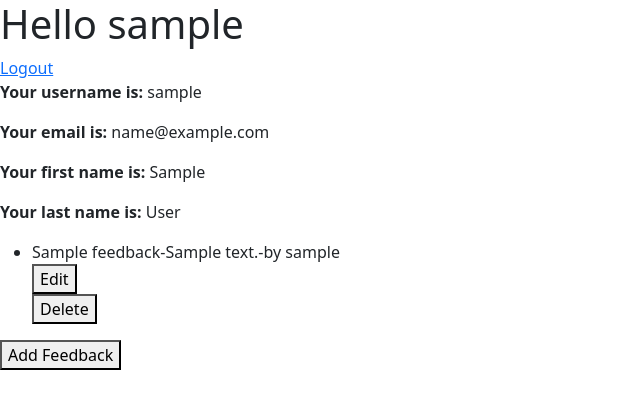
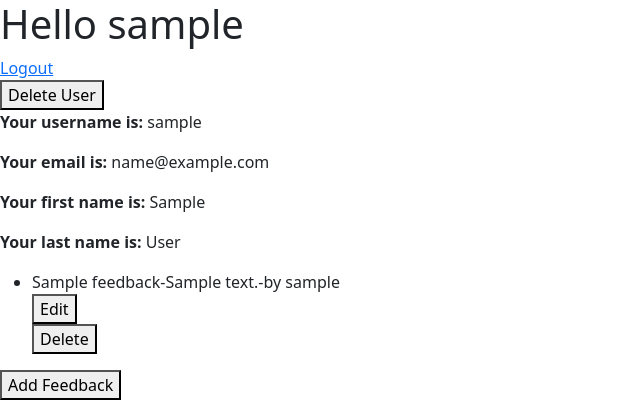
Before and after one commit to connertran/26Authentication-Authorization-Exercise, a Flask app: a page that uses templates/users_page.html in a window 1280 px wide. Shown: the top 420 px of the page, without its empty margins (0-640 px from the left). Run offline with Flask 3, Linux system fonts and the light colour scheme; the visitor is signed in with stand-in values (Sample User, id 1); tables that the repository leaves empty hold one stand-in row (values such as "Sample post").

Commit message:
finished deleting users from db

```diff
--- a/app.py
+++ b/app.py
@@ -92,6 +92,21 @@ def show_users_page(username):
     feedback= Feedback.query.all()
     return render_template("users_page.html", user=user, feedback=feedback)
 
+@app.route('/users/<username>/delete', methods=["POST"])
+def delete_user(username):
+    """delete user from db"""
+    if 'user_username' not in session:
+        return redirect('/login')
+    user_username = session.get('user_username')
+    if username != user_username:
+        return redirect(f'/users/{user_username}')
+
+    session.pop("user_username")
+    user = User.query.filter_by(username = username).first()
+    db.session.delete(user)
+    db.session.commit()
+    return redirect('/')
+
 @app.route('/users/<username>/feedback/add')
 def add_new_feedback(username):
     """show add feedback form"""
@@ -131,3 +146,12 @@ def save_feedback_updates(feedback_id):
     feedback.content= content
     db.session.commit()
     return redirect(f'/users/{feedback.user.username}')
+
+@app.route('/feedback/<feedback_id>/delete', methods = ["POST"])
+def delete_feedback(feedback_id):
+    """delete feedback from db"""
+    feedback = Feedback.query.get_or_404(feedback_id)
+    user_username = feedback.user.username
+    db.session.delete(feedback)
+    db.session.commit()
+    return redirect(f'/users/{user_username}')
--- a/models.py
+++ b/models.py
@@ -26,7 +26,7 @@ class User(db.Model):
                           nullable= False)
     last_name= db.Column(db.String(30),
                           nullable= False)
-    feedback = db.relationship('Feedback', backref= 'user')
+    feedback = db.relationship('Feedback', backref= 'user', cascade='all, delete-orphan')
 
     def greet(self):
         return f"username: {self.username}; email: {self.email}; first_name: {self.first_name}; last_name: {self.last_name}"
@@ -64,4 +64,4 @@ class Feedback(db.Model):
                      nullable=False)
     content=db.Column(db.Text,
                       nullable=False)
-    username=db.Column(db.String(20), db.ForeignKey('users.username'), nullable=False)
+    username=db.Column(db.String(20), db.ForeignKey('users.username', ondelete='CASCADE'), nullable=False)
--- a/templates/users_page.html
+++ b/templates/users_page.html
@@ -1,6 +1,9 @@
 {%extends 'base.html'%} {%block title%}User Info{%endblock%} {%block content%}
 <h1>Hello {{user.username}}</h1>
 <a href="/logout">Logout</a>
+<form action="/users/{{user.username}}/delete" method="POST">
+  <button type="submit">Delete User</button>
+</form>
 <p><b>Your username is:</b> {{user.username}}</p>
 <p><b>Your email is:</b> {{user.email}}</p>
 <p><b>Your first name is:</b> {{user.first_name}}</p>
@@ -16,7 +19,9 @@
   <form action="/feedback/{{each_feedback.id}}/update">
     <button type="submit">Edit</button>
   </form>
-  <form action=""><button type="submit">Delete</button></form>
+  <form action="/feedback/{{each_feedback.id}}/delete" method="POST">
+    <button type="submit">Delete</button>
+  </form>
   {%endif%} {%endfor%}
 </ul>
 <form action="/users/{{user.username}}/feedback/add">
```
